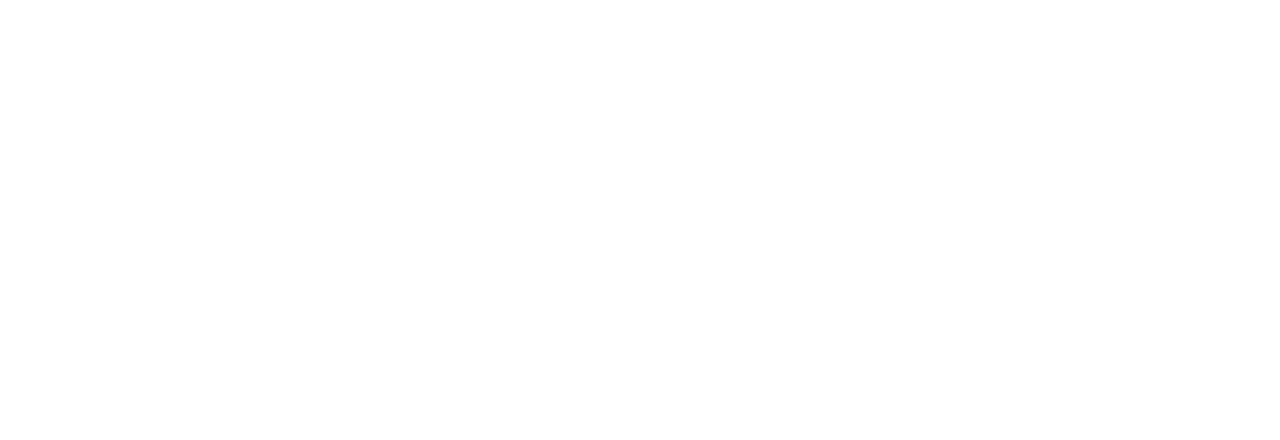
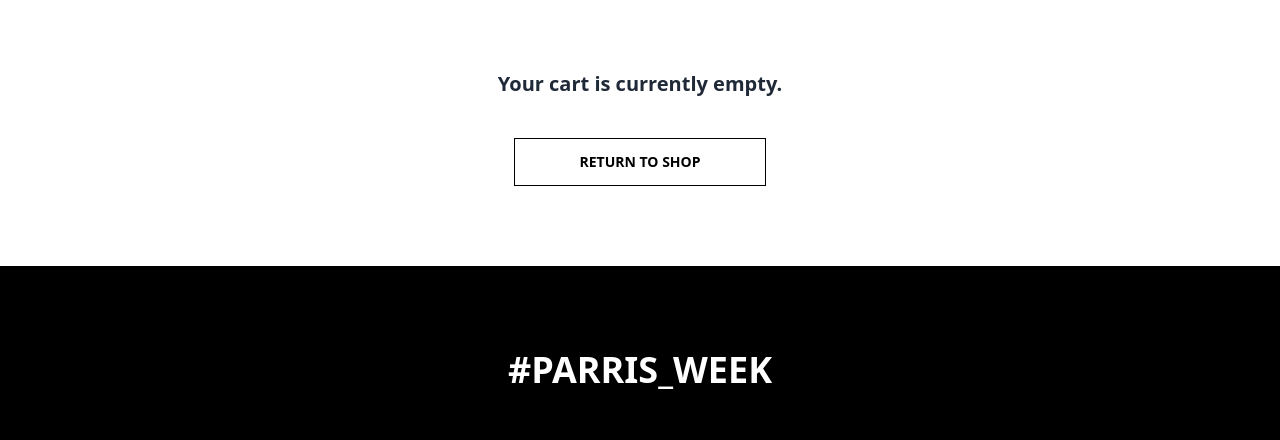
Before and after one commit to ayathree/pure-bliss-client, a React app: page /cart in a window 1280 px wide. Before the commit this address had no page. Shown: the part 236-676 px from the top of the page. Built offline with nearby package versions, Linux system fonts and the light colour scheme; the HTML template or start-up script is replaced by a standard one.

Commit message:
create the cart page

```diff
--- a/src/components/Navbar.jsx
+++ b/src/components/Navbar.jsx
@@ -100,7 +100,7 @@
     <div className="absolute left-0 w-48 opacity-0 invisible group-hover:opacity-100 group-hover:visible transition-opacity duration-300 ease-in-out bg-white text-black p-3 mt-1 rounded shadow-lg z-10 group-hover:pointer-events-auto pointer-events-none">
         <div className="flex flex-col space-y-2">
             <Link to={'/myAccount'}><a href="#" className="px-4 py-2 text-sm font-medium hover:bg-gray-200 rounded transition-colors duration-200">My Account</a></Link>
-            <a href="#" className="px-4 py-2 text-sm font-medium hover:bg-gray-200 rounded transition-colors duration-200">Cart</a>
+           <Link to={'/cart'}> <a href="#" className="px-4 py-2 text-sm font-medium hover:bg-gray-200 rounded transition-colors duration-200">Cart</a></Link>
             <a href="#" className="px-4 py-2 text-sm font-medium hover:bg-gray-200 rounded transition-colors duration-200">Checkout</a>
             <a href="#" className="px-4 py-2 text-sm font-medium hover:bg-gray-200 rounded transition-colors duration-200">Order Tracking</a>
         </div>
--- /dev/null
+++ b/src/pages/shop/Cart.jsx
@@ -0,0 +1,17 @@
+import ParrisWeek from "../../components/home/ParrisWeek";
+
+
+const Cart = () => {
+    return (
+        <div>
+            <h1 className="text-xl font-bold text-center mt-28">Your cart is currently empty.</h1>
+            <div className="flex justify-center">
+            <button className="btn btn-outline mt-10 hover:bg-black font-semibold uppercase  px-16 text-black rounded-none">Return to shop</button>
+            </div>
+            <ParrisWeek></ParrisWeek>
+
+        </div>
+    );
+};
+
+export default Cart;
--- a/src/pages/shop/MyAccount.jsx
+++ b/src/pages/shop/MyAccount.jsx
@@ -4,7 +4,7 @@
 const MyAccount = () => {
     return (
         <div>
-           <div className="m-28">
+           <div className="lg:m-28 p-5">
            <h1 className="uppercase text-6xl font-bold">Login</h1>
             <form >
                 <p className="mt-8">Email address *</p>
--- a/src/router/router.jsx
+++ b/src/router/router.jsx
@@ -6,6 +6,7 @@
 import ContactUs from "../pages/pages/ContactUs";
 import BrandList from "../pages/pages/BrandList";
 import MyAccount from "../pages/shop/MyAccount";
+import Cart from "../pages/shop/Cart";
 
 
 export const router = createBrowserRouter([
@@ -36,6 +37,10 @@
         {
           path:'/myAccount',
           element:<MyAccount></MyAccount>
+        },
+        {
+          path:'/cart',
+          element:<Cart></Cart>
         }
       ]
 
```
